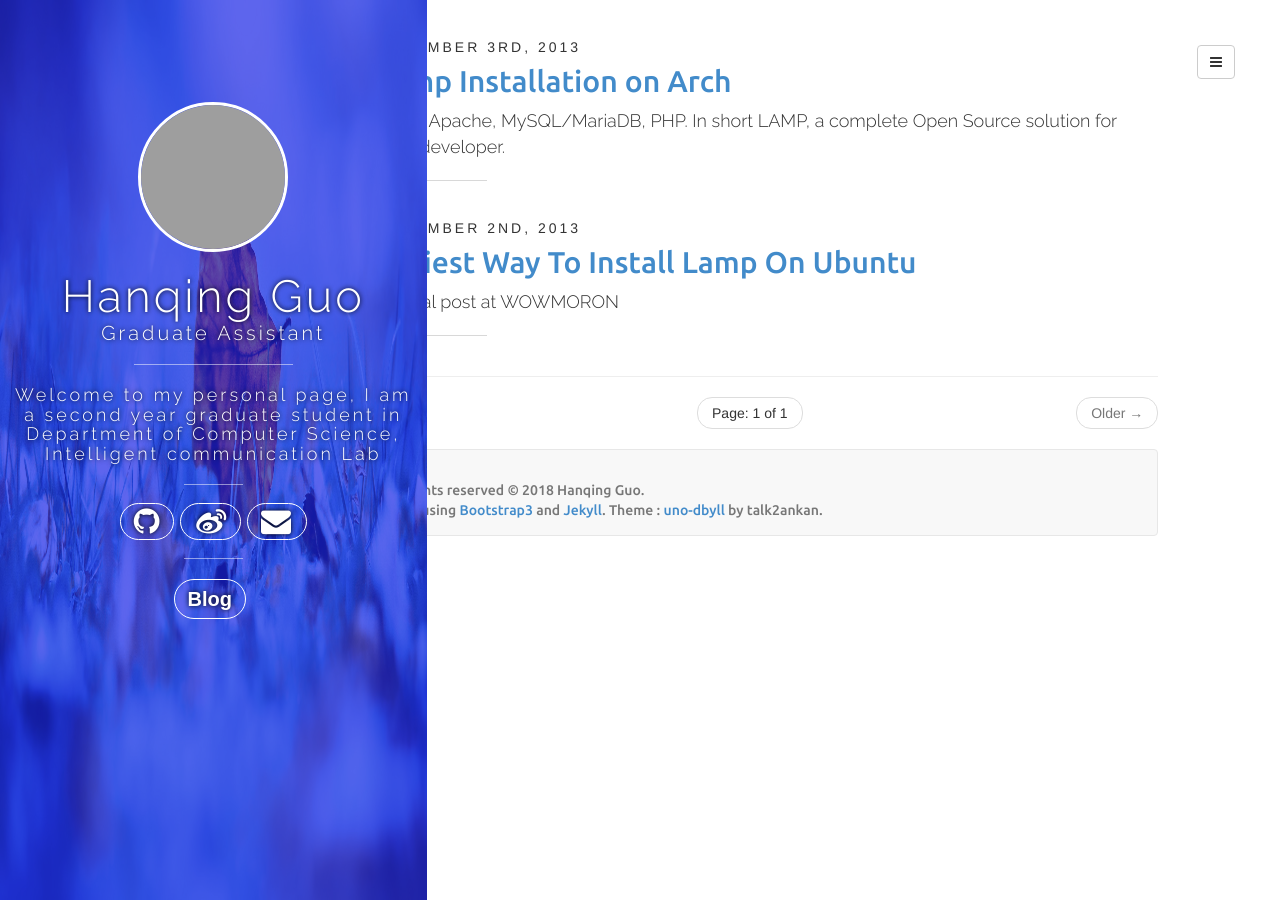
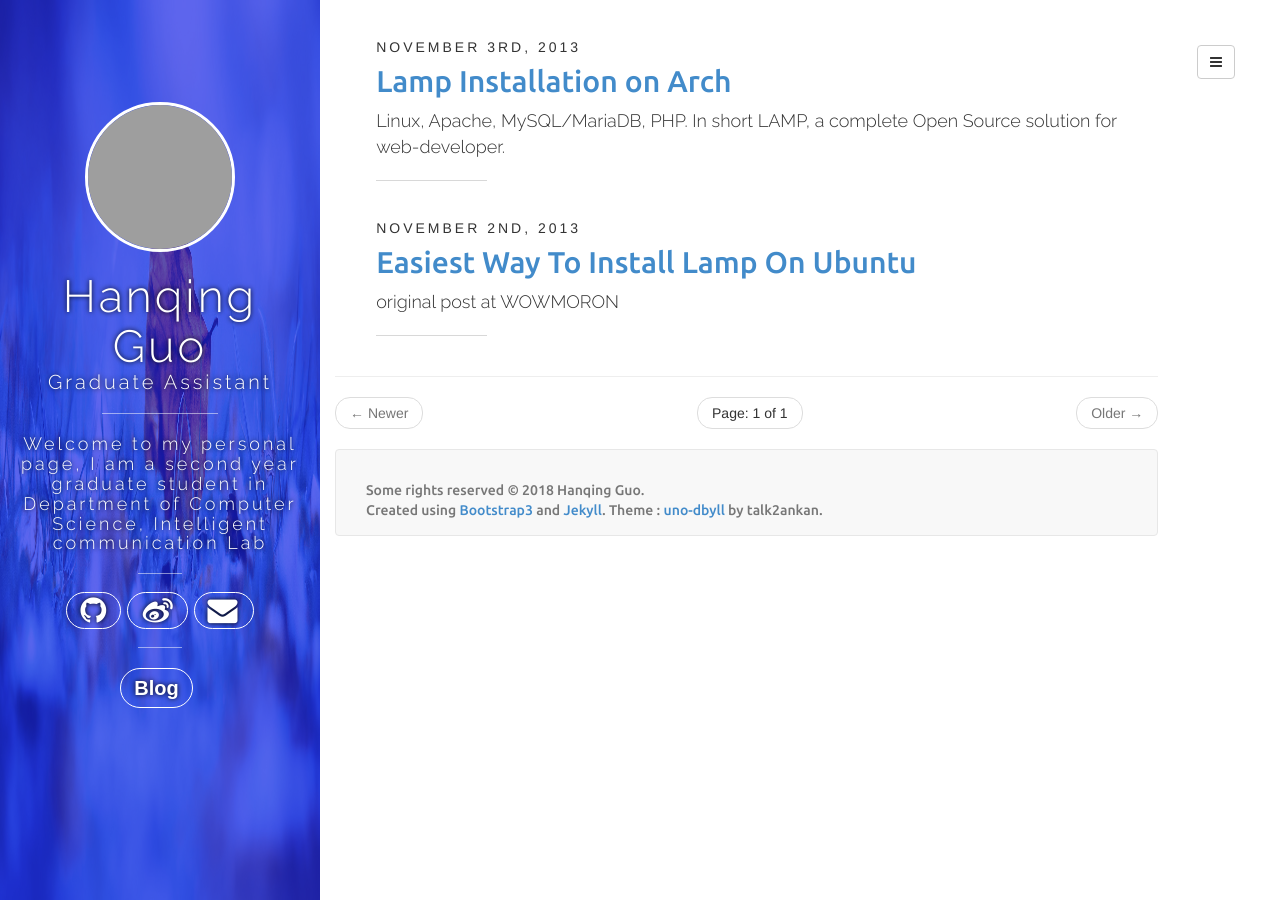
Before and after one commit to hanqingguo/hanqingguo.github.io, a Jekyll site: the page built from index.html, in a window 1280 px wide. Built offline with Jekyll 4.4.1, drawn with Linux system fonts in a browser that asks for light colours; nearby versions of some CDN libraries; the list of posts is cut into pages by our own code; comment, search, counter and statistics services are not loaded; grey boxes are pictures that could not be loaded.

Commit message:
change sidebar

```diff
--- a/_includes/default.html
+++ b/_includes/default.html
@@ -30,7 +30,7 @@ if(window.location.href=="{{ site.BASE_PATH }}/")
 {
 $("#sidebar").css({width:'100%'});
 $("#btnblog").click(function(){
-$("#sidebar").animate({width:'20%'},'slow');
+$("#sidebar").animate({width:'25%'},'slow');
 });
 }
 });
@@ -99,7 +99,7 @@ $("#sidebar").animate({width:'20%'},'slow');
 	 </ul>
 	</div>
 
-<div class="col-sm-4 sidebar hidden-xs" id="sidebar">
+<div class="col-sm-3 sidebar hidden-xs" id="sidebar">
 		{% include sidebar.html %}
 	</div>
 
--- a/assets/js/app.js
+++ b/assets/js/app.js
@@ -4,7 +4,7 @@ if(window.location.href=="http://hanqingguo.github.io")
 {
 $("#sidebar").css({width:'100%'});
 $("#btnblog").click(function(){
-$("#sidebar").animate({width:'10%'},'slow');
+$("#sidebar").animate({width:'25%'},'slow');
 });
 }
 });
```
Also changed, not shown: 5 other files.
